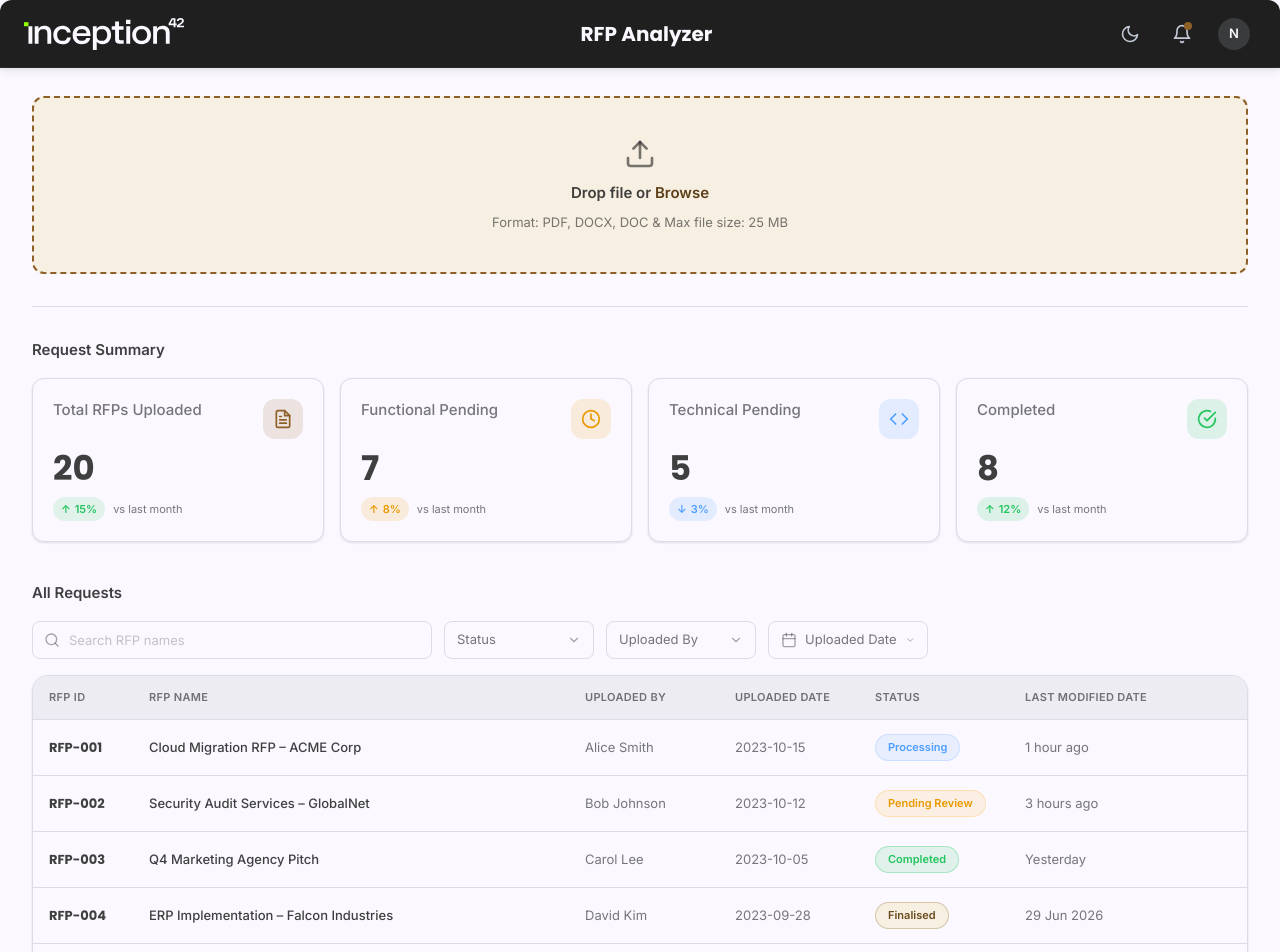
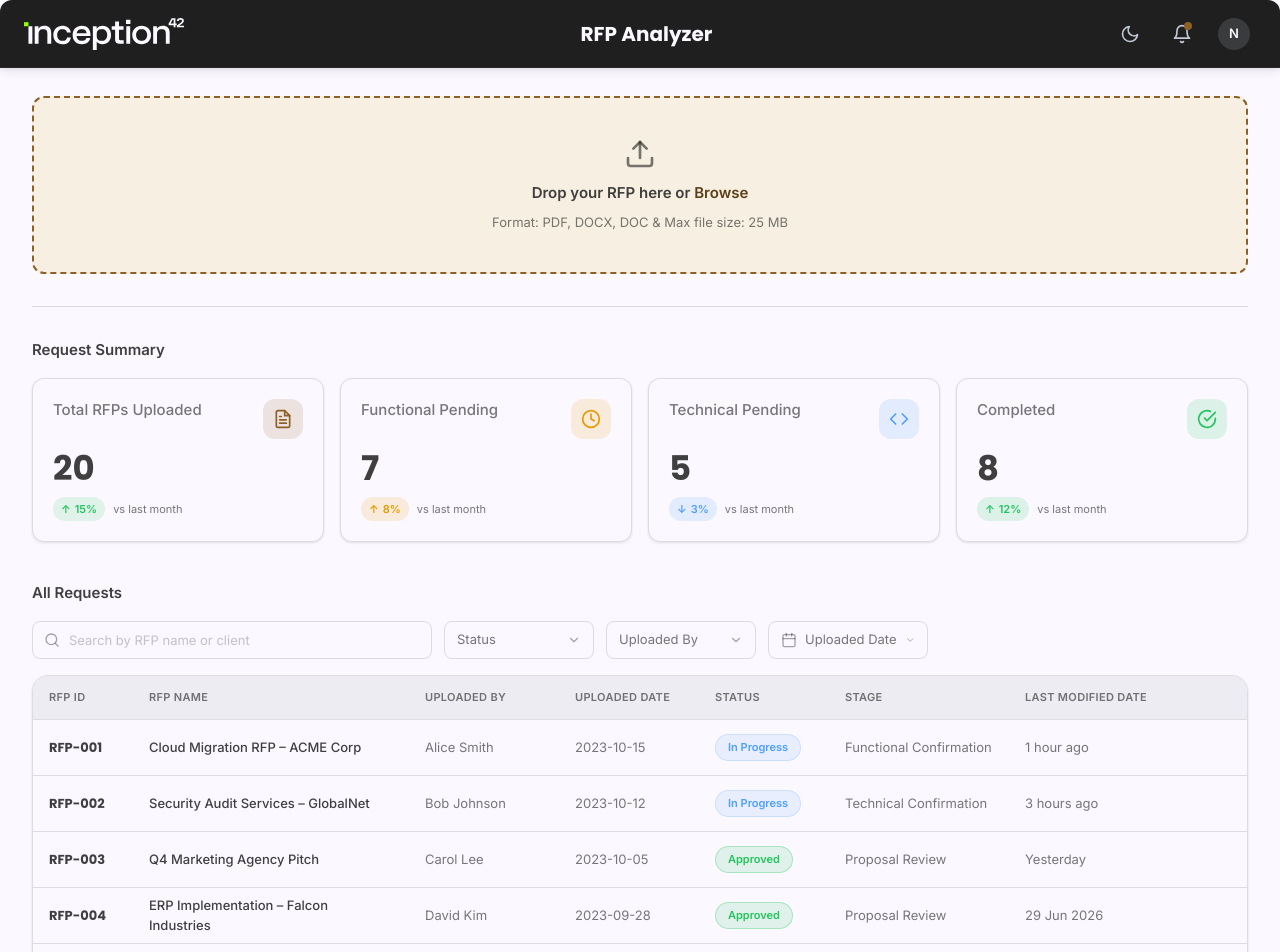
Before and after one commit to narendrapatel989234-arch/RFP_Analyzer, a Next.js app: page / in a window 1280 px wide. Shown: the top 952 px of the page. Built offline with nearby package versions, Linux system fonts and the light colour scheme.

Commit message:
feat: UI fixes and UX Copy update

```diff
--- a/package.json
+++ b/package.json
@@ -16,6 +16,7 @@
     "build-storybook": "storybook build"
   },
   "dependencies": {
+    "lucide-react": "^1.23.0",
     "next": "15.5.19",
     "react": "19.1.0",
     "react-dom": "19.1.0"
--- a/src/app/rfp-details/page.tsx
+++ b/src/app/rfp-details/page.tsx
@@ -276,11 +276,12 @@ function MultiUploadZone({ label, files, setFiles }: MultiUploadProps) {
       {error && <div className={styles.errorText}>{error}</div>}
 
       {files.length > 0 && (
-        <div className={styles.fileListStandalone}>
+        <>
           {files.map((file, i) => (
-            <div key={i} className={styles.fileListItem}>
-              <div className={styles.fileListIconWrapper}>
-                <svg fill="none" stroke="currentColor" strokeWidth="2" viewBox="0 0 24 24">
+            <div key={i} className={styles.extractedCard}>
+              <div className={styles.extractedCardHeader} style={{ cursor: 'default' }}>
+                <div className={styles.extractedCardIcon}>
+                  <svg width="18" height="18" fill="none" stroke="currentColor" strokeWidth="2" viewBox="0 0 24 24">
                     <path d="M14 2H6a2 2 0 0 0-2 2v16a2 2 0 0 0 2 2h12a2 2 0 0 0 2-2V8z" />
                     <polyline points="14 2 14 8 20 8" />
                     <line x1="16" y1="13" x2="8" y2="13" />
@@ -288,14 +289,16 @@ function MultiUploadZone({ label, files, setFiles }: MultiUploadProps) {
                     <polyline points="10 9 9 9 8 9" />
                   </svg>
                 </div>
-              <span className={styles.fileListName}>{file.name}</span>
-              <span className={styles.fileListSize}>{formatSize(file.size)}</span>
+                <div className={styles.extractedCardInfo}>
+                  <span className={styles.extractedCardName}>{file.name}</span>
+                  <span className={styles.extractedCardSize}>{formatSize(file.size)}</span>
+                </div>
                 <button
-                className={styles.trashBtnList}
+                  className={styles.extractedCardDeleteBtn}
                   onClick={(e) => removeFile(i, e)}
                   aria-label={`Remove ${file.name}`}
                 >
-                <svg fill="none" stroke="currentColor" strokeWidth="2" viewBox="0 0 24 24">
+                  <svg width="16" height="16" fill="none" stroke="currentColor" strokeWidth="2" viewBox="0 0 24 24">
                     <polyline points="3 6 5 6 21 6" />
                     <path d="M19 6v14a2 2 0 0 1-2 2H7a2 2 0 0 1-2-2V6m3 0V4a2 2 0 0 1 2-2h4a2 2 0 0 1 2 2v2" />
                     <line x1="10" y1="11" x2="10" y2="17" />
@@ -303,8 +306,9 @@ function MultiUploadZone({ label, files, setFiles }: MultiUploadProps) {
                   </svg>
                 </button>
               </div>
+            </div>
           ))}
-        </div>
+        </>
       )}
     </section>
   )
@@ -431,8 +435,8 @@ function ParsedOutlineTree({ data, onUpdate }: { data: OutlineNode[], onUpdate:
   return (
     <div className={styles.outlineCard}>
       <div className={`${styles.outlineHeader} ${!isCollapsed ? styles.outlineHeaderExpanded : ''}`} onClick={() => setIsCollapsed(!isCollapsed)}>
-        <svg width="20" height="20" fill="none" stroke="currentColor" strokeWidth="2" viewBox="0 0 24 24" style={{ transform: isCollapsed ? 'rotate(-90deg)' : 'none', transition: 'transform 0.2s' }}>
-          <polyline points="6 9 12 15 18 9" />
+        <svg width="20" height="20" fill="none" stroke="currentColor" strokeWidth="2" viewBox="0 0 24 24" style={{ transform: isCollapsed ? 'rotate(0deg)' : 'rotate(90deg)', transition: 'transform var(--duration-fast)' }}>
+          <polyline points="9 18 15 12 9 6" />
         </svg>
         <span>Parsed Outline ({totalSections} sections)</span>
       </div>
@@ -485,11 +489,13 @@ function ExtractionDropzone({ label: _label, onDrop }: { label: string, onDrop:
         accept=".pdf,.docx,.doc,application/pdf,application/vnd.openxmlformats-officedocument.wordprocessingml.document,application/msword"
         onChange={(e) => { if (e.target.files?.length) onDrop(e.target.files[0]); e.target.value = '' }}
       />
-      <svg className={styles.extractionDropIcon} width="32" height="32" fill="none" stroke="currentColor" strokeWidth="2" viewBox="0 0 24 24">
+      <div className={styles.uploadIconCircle}>
+        <svg fill="none" stroke="currentColor" strokeWidth="2" strokeLinecap="round" strokeLinejoin="round" viewBox="0 0 24 24">
           <path d="M21 15v4a2 2 0 0 1-2 2H5a2 2 0 0 1-2-2v-4" />
           <polyline points="17 8 12 3 7 8" />
           <line x1="12" y1="3" x2="12" y2="15" />
         </svg>
+      </div>
       <div className={styles.extractionDropText}>Drop file or Browse</div>
       <div className={styles.extractionDropHint}>Format: PDF, DOCX, DOC &amp; Max file size: 25 MB</div>
     </div>
@@ -849,14 +855,15 @@ return (
               strokeLinejoin="round"
               viewBox="0 0 24 24"
             >
-            <polyline points="15 18 9 12 15 6" />
+              <line x1="19" y1="12" x2="5" y2="12" />
+              <polyline points="12 19 5 12 12 5" />
             </svg>
-          Back to Dashboard
+            Back
           </button>
 
           <div className={styles.pageHeader}>
-          <h1 className={styles.pageTitle}>RFP Configuration</h1>
-          <p className={styles.pageSubText}>Provide context and documents to help AI generate the best response for your RFP.</p>
+            <h1 className={styles.pageTitle}>Configure RFP Response</h1>
+            <p className={styles.pageSubText}>Add your RFP, reference documents, and team inputs so AI can generate a tailored proposal.</p>
             <hr className={styles.pageDivider} />
           </div>
         </div>
@@ -911,7 +918,7 @@ return (
             <ResizableTextarea
               id="promptInput"
               className={styles.promptTextarea}
-            placeholder="Add any specific instructions, context, or direction for the AI before it starts generating the RFP response…"
+              placeholder="Add context and instructions to guide the AI generation…"
               value={promptText}
               onChange={(e) => setPromptText(e.target.value)}
               minHeight={120}
--- a/src/components/ProgressStepper.module.css
+++ b/src/components/ProgressStepper.module.css
@@ -48,8 +48,9 @@
 }
 
 .in-progress {
-  background-color: var(--status-warning-bg);
-  border: 2px solid var(--status-warning-text);
+  background-color: var(--action-primary-bg-soft);
+  border: 2px solid var(--action-primary-bg-default);
+  color: var(--action-primary-bg-default);
 }
 
 .activeDot {
@@ -62,6 +63,7 @@
 .not-started {
   background-color: var(--bg-disabled);
   border: 1px solid var(--border-subtle);
+  color: var(--text-tertiary);
 }
 
 .inactiveDot {
--- a/src/components/ProgressStepper.tsx
+++ b/src/components/ProgressStepper.tsx
@@ -1,6 +1,7 @@
 'use client'
 
 import React from 'react'
+import { File, ListChecks, Code2, CheckCircle } from 'lucide-react'
 import styles from './ProgressStepper.module.css'
 
 export type StepStatus = 'completed' | 'in-progress' | 'not-started'
@@ -48,15 +49,10 @@ export function ProgressStepper({ activeStep = 2, onStepClick }: ProgressStepper
               <div className={styles.stepIndicatorContainer}>
                 <div className={`${styles.connector} ${styles.connectorLeft} ${isActiveOrCompleted ? styles.connectorActive : ''}`} style={{ visibility: index === 0 ? 'hidden' : 'visible' }} />
                 <div className={`${styles.iconContainer} ${styles[step.status]}`}>
-                  {step.status === 'completed' ? (
-                    <svg viewBox="0 0 24 24" fill="none" stroke="currentColor" strokeWidth="3" strokeLinecap="round" strokeLinejoin="round" className={styles.checkIcon}>
-                      <polyline points="20 6 9 17 4 12" />
-                    </svg>
-                  ) : step.status === 'in-progress' ? (
-                    <div className={styles.activeDot} />
-                  ) : (
-                    <div className={styles.inactiveDot} />
-                  )}
+                  {step.id === 1 && <File size={16} />}
+                  {step.id === 2 && <ListChecks size={16} />}
+                  {step.id === 3 && <Code2 size={16} />}
+                  {step.id === 4 && <CheckCircle size={16} />}
                 </div>
                 <div className={`${styles.connector} ${styles.connectorRight} ${isConnectorActive ? styles.connectorActive : ''}`} style={{ visibility: isLast ? 'hidden' : 'visible' }} />
               </div>
--- a/src/components/RFPTable.tsx
+++ b/src/components/RFPTable.tsx
@@ -4,7 +4,8 @@ import React, { useState, useEffect, useRef } from 'react'
 import { useRouter } from 'next/navigation'
 import styles from './RFPTable.module.css'
 
-type StatusType = 'Processing' | 'Pending Review' | 'Completed' | 'Finalised'
+type StatusType = 'In Progress' | 'Approved'
+type StageType = 'Functional Confirmation' | 'Technical Confirmation' | 'Proposal Review'
 
 interface RFP {
   id: string
@@ -12,6 +13,7 @@ interface RFP {
   uploadedBy: string
   uploadedDate: string
   status: StatusType
+  stage: StageType
   lastModifiedDate: number
 }
 
@@ -33,30 +35,30 @@ function getRelativeTime(timestamp: number): string {
 }
 
 const mockData: RFP[] = [
-  { id: 'RFP-001', name: 'Cloud Migration RFP – ACME Corp', uploadedBy: 'Alice Smith', uploadedDate: '2023-10-15', status: 'Processing', lastModifiedDate: Date.now() - 1 * HOUR },
-  { id: 'RFP-002', name: 'Security Audit Services – GlobalNet', uploadedBy: 'Bob Johnson', uploadedDate: '2023-10-12', status: 'Pending Review', lastModifiedDate: Date.now() - 3 * HOUR },
-  { id: 'RFP-003', name: 'Q4 Marketing Agency Pitch', uploadedBy: 'Carol Lee', uploadedDate: '2023-10-05', status: 'Completed', lastModifiedDate: Date.now() - 1 * DAY },
-  { id: 'RFP-004', name: 'ERP Implementation – Falcon Industries', uploadedBy: 'David Kim', uploadedDate: '2023-09-28', status: 'Finalised', lastModifiedDate: Date.now() - 2 * DAY },
-  { id: 'RFP-005', name: 'Data Analytics Platform – BrightEdge', uploadedBy: 'Alice Smith', uploadedDate: '2023-09-20', status: 'Processing', lastModifiedDate: Date.now() },
-  { id: 'RFP-006', name: 'Cybersecurity Assessment – NovaTech', uploadedBy: 'Emma Davis', uploadedDate: '2023-09-15', status: 'Completed', lastModifiedDate: Date.now() - 5 * HOUR },
-  { id: 'RFP-007', name: 'Digital Transformation – Horizon Group', uploadedBy: 'Bob Johnson', uploadedDate: '2023-09-10', status: 'Pending Review', lastModifiedDate: Date.now() - 1 * DAY },
-  { id: 'RFP-008', name: 'Cloud Infrastructure – PeakSystems', uploadedBy: 'Carol Lee', uploadedDate: '2023-09-05', status: 'Finalised', lastModifiedDate: Date.now() - 3 * DAY },
-  { id: 'RFP-009', name: 'AI Integration – Vertex Corp', uploadedBy: 'David Kim', uploadedDate: '2023-08-30', status: 'Processing', lastModifiedDate: Date.now() },
-  { id: 'RFP-010', name: 'Managed Services – BlueStar Ltd', uploadedBy: 'Emma Davis', uploadedDate: '2023-08-25', status: 'Completed', lastModifiedDate: Date.now() - 2 * HOUR },
-  { id: 'RFP-011', name: 'Network Upgrade – Crestline Partners', uploadedBy: 'Alice Smith', uploadedDate: '2023-08-20', status: 'Pending Review', lastModifiedDate: Date.now() - 6 * DAY },
-  { id: 'RFP-012', name: 'DevOps Consulting – Ironclad Solutions', uploadedBy: 'Bob Johnson', uploadedDate: '2023-08-15', status: 'Processing', lastModifiedDate: Date.now() - 1 * DAY },
-  { id: 'RFP-013', name: 'SAP Migration – Quantum Enterprises', uploadedBy: 'Carol Lee', uploadedDate: '2023-08-10', status: 'Finalised', lastModifiedDate: Date.now() - 4 * HOUR },
-  { id: 'RFP-014', name: 'IT Strategy Review – Meridian Group', uploadedBy: 'David Kim', uploadedDate: '2023-08-05', status: 'Completed', lastModifiedDate: Date.now() },
-  { id: 'RFP-015', name: 'Helpdesk Outsourcing – SilverTech', uploadedBy: 'Emma Davis', uploadedDate: '2023-07-30', status: 'Pending Review', lastModifiedDate: Date.now() - 3 * HOUR },
-  { id: 'RFP-016', name: 'Blockchain Pilot – Apex Ventures', uploadedBy: 'Alice Smith', uploadedDate: '2023-07-25', status: 'Processing', lastModifiedDate: Date.now() - 2 * DAY },
-  { id: 'RFP-017', name: 'IoT Platform – Connected Systems', uploadedBy: 'Bob Johnson', uploadedDate: '2023-07-20', status: 'Completed', lastModifiedDate: Date.now() - 1 * DAY },
-  { id: 'RFP-018', name: 'CRM Implementation – Orion Retail', uploadedBy: 'Carol Lee', uploadedDate: '2023-07-15', status: 'Finalised', lastModifiedDate: Date.now() - 1 * HOUR },
-  { id: 'RFP-019', name: 'Automation Framework – DeltaSoft', uploadedBy: 'David Kim', uploadedDate: '2023-07-10', status: 'Pending Review', lastModifiedDate: Date.now() },
-  { id: 'RFP-020', name: 'Cloud Security – Nexus Financial', uploadedBy: 'Emma Davis', uploadedDate: '2023-07-05', status: 'Processing', lastModifiedDate: Date.now() - 5 * DAY },
+  { id: 'RFP-001', name: 'Cloud Migration RFP – ACME Corp', uploadedBy: 'Alice Smith', uploadedDate: '2023-10-15', status: 'In Progress', stage: 'Functional Confirmation', lastModifiedDate: Date.now() - 1 * HOUR },
+  { id: 'RFP-002', name: 'Security Audit Services – GlobalNet', uploadedBy: 'Bob Johnson', uploadedDate: '2023-10-12', status: 'In Progress', stage: 'Technical Confirmation', lastModifiedDate: Date.now() - 3 * HOUR },
+  { id: 'RFP-003', name: 'Q4 Marketing Agency Pitch', uploadedBy: 'Carol Lee', uploadedDate: '2023-10-05', status: 'Approved', stage: 'Proposal Review', lastModifiedDate: Date.now() - 1 * DAY },
+  { id: 'RFP-004', name: 'ERP Implementation – Falcon Industries', uploadedBy: 'David Kim', uploadedDate: '2023-09-28', status: 'Approved', stage: 'Proposal Review', lastModifiedDate: Date.now() - 2 * DAY },
+  { id: 'RFP-005', name: 'Data Analytics Platform – BrightEdge', uploadedBy: 'Alice Smith', uploadedDate: '2023-09-20', status: 'In Progress', stage: 'Functional Confirmation', lastModifiedDate: Date.now() },
+  { id: 'RFP-006', name: 'Cybersecurity Assessment – NovaTech', uploadedBy: 'Emma Davis', uploadedDate: '2023-09-15', status: 'Approved', stage: 'Proposal Review', lastModifiedDate: Date.now() - 5 * HOUR },
+  { id: 'RFP-007', name: 'Digital Transformation – Horizon Group', uploadedBy: 'Bob Johnson', uploadedDate: '2023-09-10', status: 'In Progress', stage: 'Technical Confirmation', lastModifiedDate: Date.now() - 1 * DAY },
+  { id: 'RFP-008', name: 'Cloud Infrastructure – PeakSystems', uploadedBy: 'Carol Lee', uploadedDate: '2023-09-05', status: 'Approved', stage: 'Proposal Review', lastModifiedDate: Date.now() - 3 * DAY },
+  { id: 'RFP-009', name: 'AI Integration – Vertex Corp', uploadedBy: 'David Kim', uploadedDate: '2023-08-30', status: 'In Progress', stage: 'Functional Confirmation', lastModifiedDate: Date.now() },
+  { id: 'RFP-010', name: 'Managed Services – BlueStar Ltd', uploadedBy: 'Emma Davis', uploadedDate: '2023-08-25', status: 'Approved', stage: 'Proposal Review', lastModifiedDate: Date.now() - 2 * HOUR },
+  { id: 'RFP-011', name: 'Network Upgrade – Crestline Partners', uploadedBy: 'Alice Smith', uploadedDate: '2023-08-20', status: 'In Progress', stage: 'Technical Confirmation', lastModifiedDate: Date.now() - 6 * DAY },
+  { id: 'RFP-012', name: 'DevOps Consulting – Ironclad Solutions', uploadedBy: 'Bob Johnson', uploadedDate: '2023-08-15', status: 'In Progress', stage: 'Functional Confirmation', lastModifiedDate: Date.now() - 1 * DAY },
+  { id: 'RFP-013', name: 'SAP Migration – Quantum Enterprises', uploadedBy: 'Carol Lee', uploadedDate: '2023-08-10', status: 'Approved', stage: 'Proposal Review', lastModifiedDate: Date.now() - 4 * HOUR },
+  { id: 'RFP-014', name: 'IT Strategy Review – Meridian Group', uploadedBy: 'David Kim', uploadedDate: '2023-08-05', status: 'Approved', stage: 'Proposal Review', lastModifiedDate: Date.now() },
+  { id: 'RFP-015', name: 'Helpdesk Outsourcing – SilverTech', uploadedBy: 'Emma Davis', uploadedDate: '2023-07-30', status: 'In Progress', stage: 'Technical Confirmation', lastModifiedDate: Date.now() - 3 * HOUR },
+  { id: 'RFP-016', name: 'Blockchain Pilot – Apex Ventures', uploadedBy: 'Alice Smith', uploadedDate: '2023-07-25', status: 'In Progress', stage: 'Functional Confirmation', lastModifiedDate: Date.now() - 2 * DAY },
+  { id: 'RFP-017', name: 'IoT Platform – Connected Systems', uploadedBy: 'Bob Johnson', uploadedDate: '2023-07-20', status: 'Approved', stage: 'Proposal Review', lastModifiedDate: Date.now() - 1 * DAY },
+  { id: 'RFP-018', name: 'CRM Implementation – Orion Retail', uploadedBy: 'Carol Lee', uploadedDate: '2023-07-15', status: 'Approved', stage: 'Proposal Review', lastModifiedDate: Date.now() - 1 * HOUR },
+  { id: 'RFP-019', name: 'Automation Framework – DeltaSoft', uploadedBy: 'David Kim', uploadedDate: '2023-07-10', status: 'In Progress', stage: 'Technical Confirmation', lastModifiedDate: Date.now() },
+  { id: 'RFP-020', name: 'Cloud Security – Nexus Financial', uploadedBy: 'Emma Davis', uploadedDate: '2023-07-05', status: 'In Progress', stage: 'Functional Confirmation', lastModifiedDate: Date.now() - 5 * DAY },
 ]
 
 const FILTER_OPTIONS = {
-  status: ['Processing', 'Pending Review', 'Completed', 'Finalised'],
+  status: ['In Progress', 'Approved'],
   uploadedDate: ['Today', 'Last 7 days', 'Last 30 days', 'Last 3 months'],
   uploadedBy: ['Alice Smith', 'Bob Johnson', 'Carol Lee', 'David Kim', 'Emma Davis'],
 }
@@ -91,14 +93,10 @@ export function RFPTable() {
 
   const getStatusClass = (status: StatusType) => {
     switch (status) {
-      case 'Processing':
+      case 'In Progress':
         return styles.statusInfo
-      case 'Pending Review':
-        return styles.statusWarning
-      case 'Completed':
+      case 'Approved':
         return styles.statusSuccess
-      case 'Finalised':
-        return styles.statusAi
       default:
         return ''
     }
@@ -189,7 +187,7 @@ export function RFPTable() {
             </svg>
             <input
               type="text"
-              placeholder="Search RFP names"
+              placeholder="Search by RFP name or client"
               className={styles.searchInput}
               value={searchQuery}
               onChange={(e) => setSearchQuery(e.target.value)}
@@ -344,8 +342,11 @@ export function RFPTable() {
               <th scope="col" style={{ width: '140px' }}>
                 UPLOADED DATE
               </th>
-              <th scope="col" style={{ width: '150px' }}>
+              <th scope="col" style={{ width: '130px' }}>
                 STATUS
+              </th>
+              <th scope="col" style={{ width: '180px' }}>
+                STAGE
               </th>
               <th scope="col" style={{ width: '170px' }}>
                 LAST MODIFIED DATE
@@ -356,7 +357,7 @@ export function RFPTable() {
           <tbody>
             {currentRows.length === 0 ? (
               <tr>
-                <td colSpan={7}>
+                <td colSpan={8}>
                   <div className={styles.emptyState}>
                     <svg
                       width="48"
@@ -398,6 +399,7 @@ export function RFPTable() {
                       {row.status}
                     </span>
                   </td>
+                  <td className={styles.colText}>{row.stage}</td>
                   <td className={styles.colText}>{getRelativeTime(row.lastModifiedDate)}</td>
                   <td style={{ textAlign: 'center' }}>
                     <button className={styles.actionBtn} aria-label="Open RFP">
--- a/src/components/UploadZone.tsx
+++ b/src/components/UploadZone.tsx
@@ -204,7 +204,7 @@ export function UploadZone({ onFileSelect }: UploadZoneProps) {
               <line x1="12" y1="3" x2="12" y2="15" />
             </svg>
             <div className={styles.primaryText}>
-              Drop file or <span className={styles.browseLink}>Browse</span>
+              Drop your RFP here or <span className={styles.browseLink}>Browse</span>
             </div>
             <div className={styles.hintText}>
               Format: PDF, DOCX, DOC &amp; Max file size: 25 MB
```
Also changed, not shown: src/app/rfp-details/page.module.css (+3 -5 lines), src/app/rfp-upload-review/page.module.css (+15 -12 lines), 1 other file (tests, documents, lock files or other folders). Lines whose indentation alone changed are shown as unchanged.
